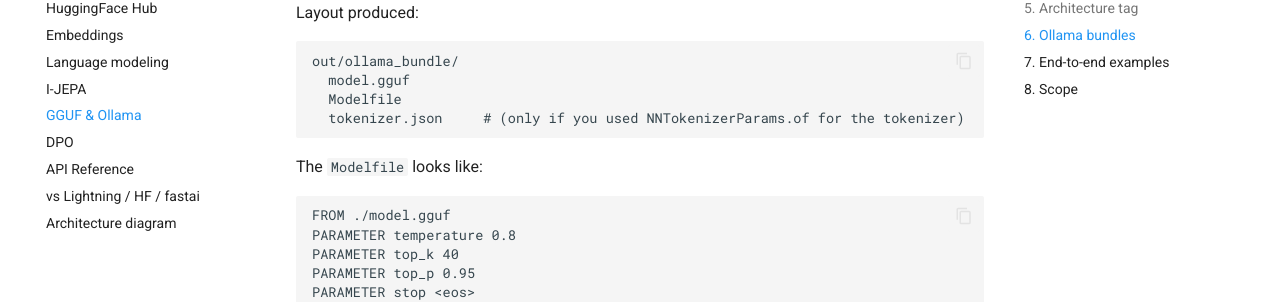
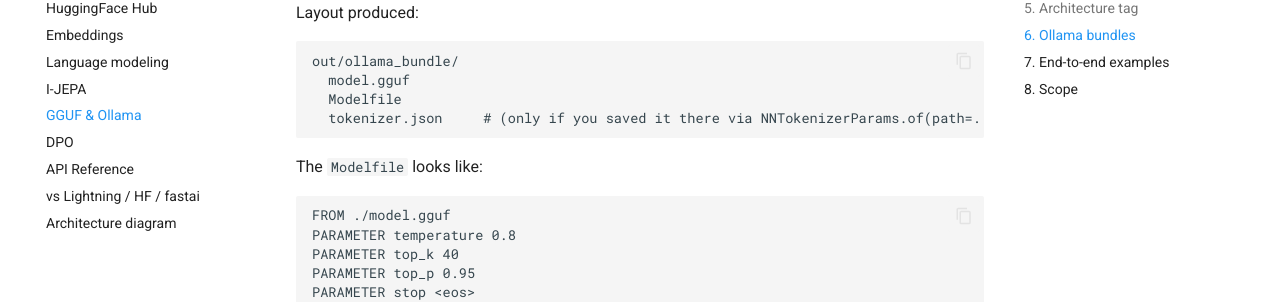
Before and after one commit to thekaveh/NNx, an MkDocs documentation site: the page built from docs/gguf.md, in a window 1280 px wide and 900 px high, scrolled down 2616 px. Shown: the part 208-510 px from the top of the window. Built offline with MkDocs 1.6.1 and Material for MkDocs 9.7.7, drawn with Linux system fonts in a browser that asks for light colours; comment, search, counter and statistics services are not loaded.

Commit message:
fix: pass-28 — write_gguf mkdirs parents; lm.md builder-parity snippet; gguf.md bundle claim
- write_gguf creates the destination's parent directory (docs
  quickstart 'out/model.gguf' from a fresh cwd raised
  FileNotFoundError; ollama exporter already did this). Regression
  test included.
- lm.md's 'identical instances' Builder/ctor comparison used different
  max_seq_len values (128 vs 64) — executed, the claim was false as
  written.
- gguf.md bundle layout no longer claims the exporter emits
  tokenizer.json (only the user can place it there, as example 18
  does).

````diff
--- a/docs/gguf.md
+++ b/docs/gguf.md
@@ -126,7 +126,7 @@
 out/ollama_bundle/
   model.gguf
   Modelfile
-  tokenizer.json     # (only if you used NNTokenizerParams.of for the tokenizer)
+  tokenizer.json     # (only if you saved it there via NNTokenizerParams.of(path=...), as examples/18 does)
 ```
 
 The `Modelfile` looks like:
````
Also changed, not shown: CHANGELOG.md (+2 -1 lines), docs/lm.md (+1 -1 lines), 2 other files.
